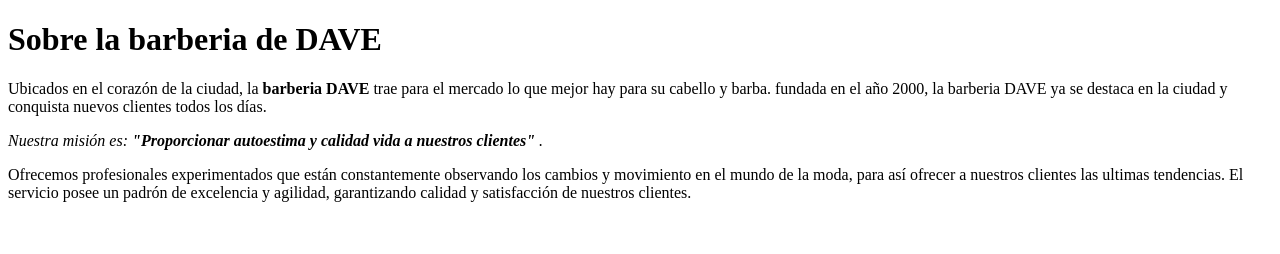
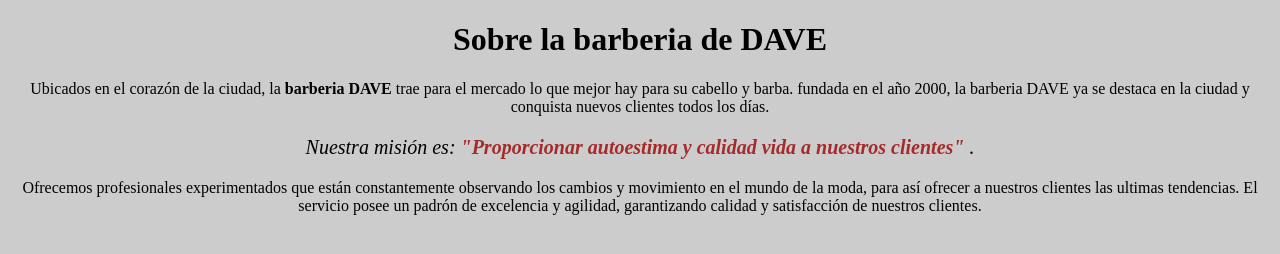
Before and after one commit to disaisoft/html-y-css, a plain HTML site: page index.html in a window 1280 px wide. Drawn offline with Linux system fonts and the light colour scheme.

Commit message:
repasando lo basico de html y css

```diff
--- a/index.html
+++ b/index.html
@@ -5,17 +5,18 @@
     <meta http-equiv="X-UA-Compatible" content="IE=edge">
     <meta name="viewport" content="width=device-width, initial-scale=1.0">
     <title>Barberia Dave</title>
+    <link rel="stylesheet" href="style.css">
 </head>
 <body>
 
-    <h1>Sobre la barberia de DAVE</h1>
+    <h1 style="text-align:center;background: #cccccc;">Sobre la barberia de DAVE</h1>
 
     <p>Ubicados en el corazón de la ciudad, la <strong>barberia DAVE</strong> trae para el mercado lo que mejor
         hay para su cabello y barba. fundada en el año 2000, la barberia DAVE ya se destaca en la ciudad
         y conquista nuevos clientes todos los días.
     </p>
 
-    <p><em> Nuestra misión es: <strong> "Proporcionar autoestima y calidad  vida a nuestros clientes" </strong>.</em></p>
+    <p style="font-size:20px"><em> Nuestra misión es: <strong> "Proporcionar autoestima y calidad  vida a nuestros clientes" </strong>.</em></p>
 
     <p>Ofrecemos profesionales experimentados que están constantemente observando los cambios
         y movimiento en el mundo de la moda, para así ofrecer a nuestros clientes las ultimas tendencias.
--- /dev/null
+++ b/style.css
@@ -0,0 +1,13 @@
+/*estilos de los parrafos
+ */
+ body{
+    background: #cccccc;
+ }
+
+ p{
+    text-align:center;
+}
+
+em strong{
+    color:brown;
+}
```
